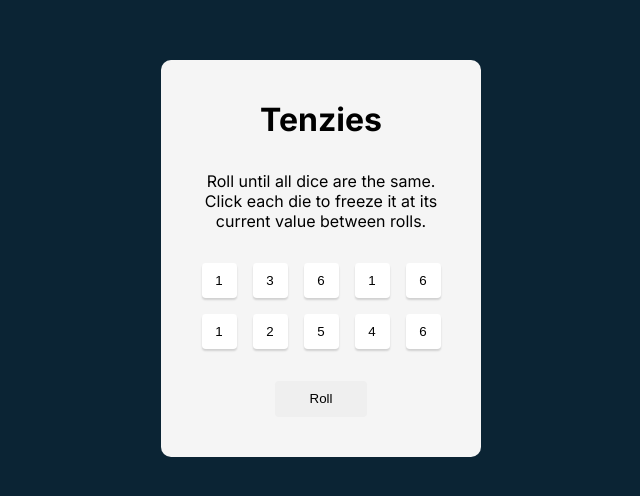
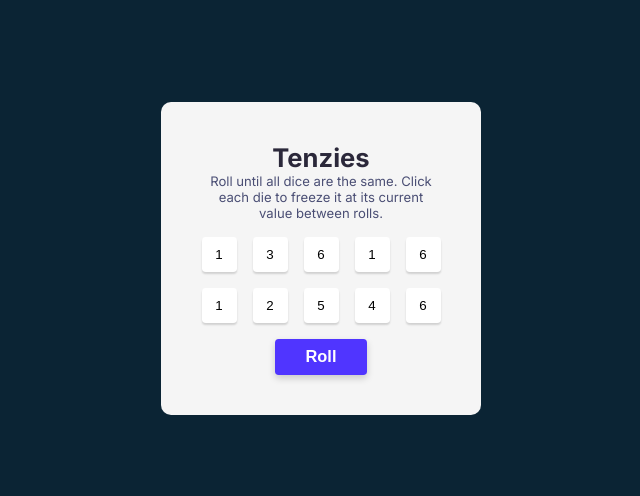
Before and after one commit to grahamcrackers123/tenzies, a React (Vite) app: page / in a window 1280 px wide. Shown: the part 142-638 px from the top of the page, without its empty margins (319-959 px from the left). Built offline with nearby package versions, Linux system fonts and the light colour scheme.

Commit message:
edit styling
edit font weight, font size, letter spacing. edited size of the gaps between components. edit roll button

```diff
--- a/src/index.css
+++ b/src/index.css
@@ -12,10 +12,6 @@ body {
   font-family: Inter, Arial, Helvetica, sans-serif;
 }
 
-/* h1 {
-  margin: 0;
-} */
-
 main {
   background-color: #F5F5F5;
   text-align: center;
@@ -27,7 +23,21 @@ main {
   justify-content: space-evenly;
   align-items: center;
   padding: 2.5rem;
-  gap: 2rem;
+  /* gap: 2rem; */
+}
+
+h1 {
+  color: #2B283A;
+  font-weight: 700;
+  font-size: 25.6px;
+  letter-spacing: -3%;
+}
+
+p {
+  color: #4A4E74;
+  font-weight: 400;
+  letter-spacing: -3%;
+  font-size: 13.11px;
 }
 
 div.dice-container {
@@ -35,6 +45,7 @@ div.dice-container {
   grid-template-columns: repeat(5, 35px);
   grid-template-rows: repeat(2, 35px);
   gap: 1rem;
+  margin-block: 1rem;
 }
 
 button.dice {
@@ -54,4 +65,9 @@ button.roll-dice {
   width: 92px;
   height: 36px;
   border: none;
+  background-color: #5035FF;
+  color: white;
+  font-weight: 700;
+  font-size: 16.38px;
+  box-shadow: 0px 3.2px 7.68px 0px #0000002E;
 }
```
